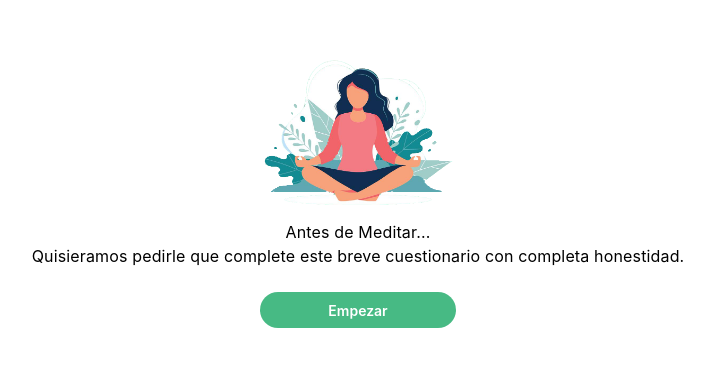
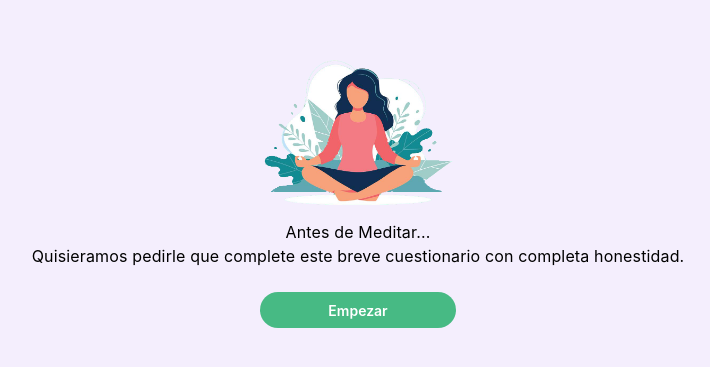
Before and after one commit to GATLA-Meditations/GATLA-Frontend, a Next.js app: page /pretesting in a window 1280 px wide. Shown: the part 197-564 px from the top of the page, without its empty margins (282-992 px from the left). Built offline with nearby package versions, Linux system fonts and the light colour scheme.

Commit message:
Styles file name modified. Background color added to the pretesting page

```diff
--- a/src/pages/pretesting/index.tsx
+++ b/src/pages/pretesting/index.tsx
@@ -2,7 +2,7 @@ import Button from '@/components/Button';
 import { Box, Typography } from '@mui/material';
 import React from 'react';
 import Image from 'next/image';
-import './style.css';
+import './styles.css';
 import image from '../../assets/images/prepagesimg.png';
 import { useRouter } from 'next/router';
 
@@ -20,6 +20,7 @@ const PreTesting = () => {
             alignItems={'center'}
             height={'100vh'}
             justifyContent={'center'}
+            style={{ backgroundColor: 'var(--secondary-100)' }}
         >
             <Image src={image} width={200} alt="pretesting" className="image" />
             <Typography className="title">Antes de Meditar...</Typography>
--- a/src/pages/pretesting/style.css
+++ b/src/pages/pretesting/styles.css
@@ -1,6 +1,5 @@
 .title {
     color: #000;
-
     text-align: center;
     font-family: 'Inria Serif';
     font-size: 32px;
```
